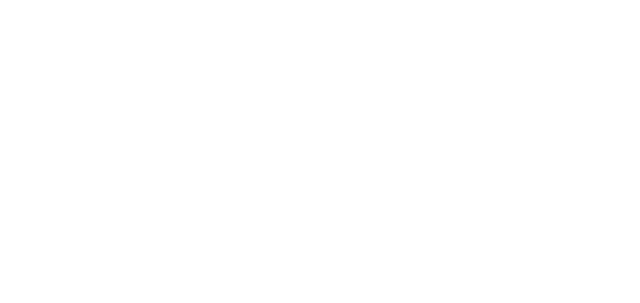
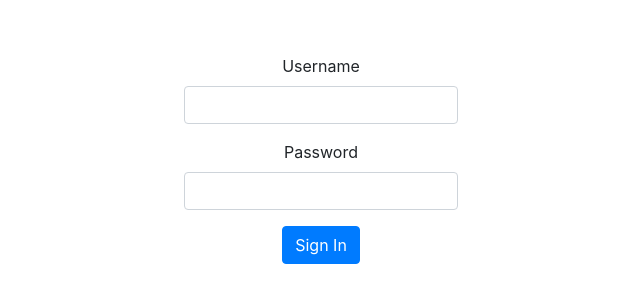
Before and after one commit to julioahurtado/Truck-d, a React (Create React App) app in the folder UI-Files/: page /vendor/signin in a window 1280 px wide. Shown: the part 241-544 px from the top of the page, without its empty margins (319-959 px from the left). Built offline with nearby package versions, Linux system fonts and the light colour scheme.

Commit message:
Sign in and Sign up routing

```diff
--- /dev/null
+++ b/UI-Files/src/modules/Vendor/components/VendorSignIn.tsx
@@ -0,0 +1,52 @@
+import * as React from 'react'
+import { Form, Container, Button } from 'react-bootstrap'
+import '../css/Style.css'
+
+
+ interface VendorSignInState {
+    emailField:     any;
+    passwordField:     any;
+ }
+
+
+export default class VendorSignIn extends React.Component<any,VendorSignInState> {
+
+    constructor(props: any){
+        super(props);
+        this.state = {
+            emailField: React.createRef(),
+            passwordField: React.createRef()
+        }
+    }
+
+    handleSubmit() {
+        console.log(this.state.emailField.current.value);
+        console.log(this.state.passwordField.current.value);
+        console.log(this.state.passwordField.current.value);
+
+        return true;
+    }
+
+    render(){
+        return (
+                <Container>
+                    <Form onSubmit={() => this.handleSubmit()}>
+                        <Form.Group controlId='formEmail'>
+                            <Form.Label>
+                                Username
+                            </Form.Label>
+                            <Form.Control type="text" ref={this.state.emailField} ></Form.Control>
+                        </Form.Group>
+                        <Form.Group controlId='formPassword'>
+                            <Form.Label>
+                                Password
+                            </Form.Label>
+                            <Form.Control ref={this.state.passwordField} type="password">
+                            </Form.Control>
+                        </Form.Group>
+                        <Button variant="primary" type="submit">Sign In</Button>
+                    </Form>
+                </Container>
+        )
+    }
+}
--- /dev/null
+++ b/UI-Files/src/modules/Vendor/components/VendorSignUp.tsx
@@ -0,0 +1,61 @@
+import * as React from 'react'
+import { Form, Container, Button } from 'react-bootstrap'
+import '../css/Style.css'
+
+
+ interface VendorSignUpState {
+    emailField:     any;
+    passwordField:  any;
+    passwordConfirmField:  any;
+ }
+
+
+export default class VendorSignUp extends React.Component<any,VendorSignUpState> {
+
+    constructor(props: any){
+        super(props);
+        this.state = {
+            emailField: React.createRef(),
+            passwordField: React.createRef(),
+            passwordConfirmField: React.createRef()
+        }
+    }
+
+    handleSubmit() {
+        console.log(this.state.emailField.current.value);
+        console.log(this.state.passwordField.current.value);
+        console.log(this.state.passwordField.current.value);
+
+        return true;
+    }
+
+    render(){
+        return (
+                <Container>
+                    <Form onSubmit={() => this.handleSubmit()}>
+                        <Form.Group controlId='formEmail'>
+                            <Form.Label>
+                                Email
+                            </Form.Label>
+                            <Form.Control type="text" ref={this.state.emailField} ></Form.Control>
+                        </Form.Group>
+                        <Form.Group controlId='formPassword'>
+                            <Form.Label>
+                                Password
+                            </Form.Label>
+                            <Form.Control ref={this.state.passwordField} type="password">
+                            </Form.Control>
+                        </Form.Group>
+                        <Form.Group controlId='formConfirmPassword'>
+                            <Form.Label>
+                                Confirm Password
+                            </Form.Label>
+                            <Form.Control ref={this.state.passwordConfirmField} type="password">
+                            </Form.Control>
+                        </Form.Group>
+                        <Button variant="primary" type="submit">Create Account</Button>
+                    </Form>
+                </Container>
+        )
+    }
+}
--- a/UI-Files/src/modules/Vendor/pages/VendorLandingPage.tsx
+++ b/UI-Files/src/modules/Vendor/pages/VendorLandingPage.tsx
@@ -1,69 +1,42 @@
 import * as React from 'react'
 import  { Router, Link, Switch, Route,Redirect} from 'react-router-dom'
+import { Button, Container, Row, Col } from 'react-bootstrap'
 import history from '../../History/history'
 import VendorProfileEditor from './VendorProfileEditor'
 import VendorOrderQueue from './VendorOrderQueue'
-import { Form, Container, Button } from 'react-bootstrap'
+import VenderSignIn from '../components/VendorSignIn'
+import VenderSignUp from '../components/VendorSignUp'
 import '../css/Style.css'
-import { SyntheticEvent } from 'react'
 
 
- interface VendorLandingPageState {
-     signInStatus: Boolean;
- }
 
 
-export default class VendorLandingPage extends React.Component<any,VendorLandingPageState> {
 
-    constructor(props: any){
-        super(props);
-        this.state = {
-            signInStatus: false
-        }
-    }
-
-    handleSubmit(event: SyntheticEvent) {
-        this.setState({signInStatus: true});
-        alert('set state');
-        return true;
-    }
-
+export default class VendorLandingPage extends React.Component<any> {
     render(){
-
-        if(this.state.signInStatus) {
-            return <Redirect to='/vendor/signedIn'/>
-        }
-
-
         return (
             <Router history={history}>
                 <Switch>
                     <Route path={'/vendor'} exact={true}>
                         <Container>
-                            <Form onSubmit={this.handleSubmit}>
-                                <Form.Group controlId='formUsername'>
-                                    <Form.Label>
-                                        Username
-                                    </Form.Label>
-                                    <Form.Control type="text"></Form.Control>
-                                </Form.Group>
-                                <Form.Group controlId='formPassword'>
-                                    <Form.Label>
-                                        Password
-                                    </Form.Label>
-                                    <Form.Control type="password"></Form.Control>
-                                </Form.Group>
-                                <Button variant="primary" type="submit">Submit</Button>
-                            </Form>
+                            <Row>
+                                <Col>
+                                    <Link to={'/vendor/signin'}>
+                                        <Button variant="primary">Sign In</Button>
+                                    </Link>
+                                    {' '}
+                                    <Link to={'/vendor/signup'}>
+                                        <Button variant="primary">Sign Up</Button>
+                                    </Link>
+                                </Col>
+                            </Row>
                         </Container>
-
-
-                        <Link to={'/vendor/editprofile'}>
-                            <button>Edit your profile</button>
-                        </Link>
-                        <Link to={'/vendor/orderqueue'}>
-                            <button>Order Queue</button>
-                        </Link>
+                    </Route>
+                    <Route path={'/vendor/signin'}>
+                        <VenderSignIn></VenderSignIn>
+                    </Route>
+                    <Route path={'/vendor/signup'}>
+                        <VenderSignUp></VenderSignUp>
                     </Route>
                     <Route path={'/vendor/editprofile'}>
                         <VendorProfileEditor>
```
